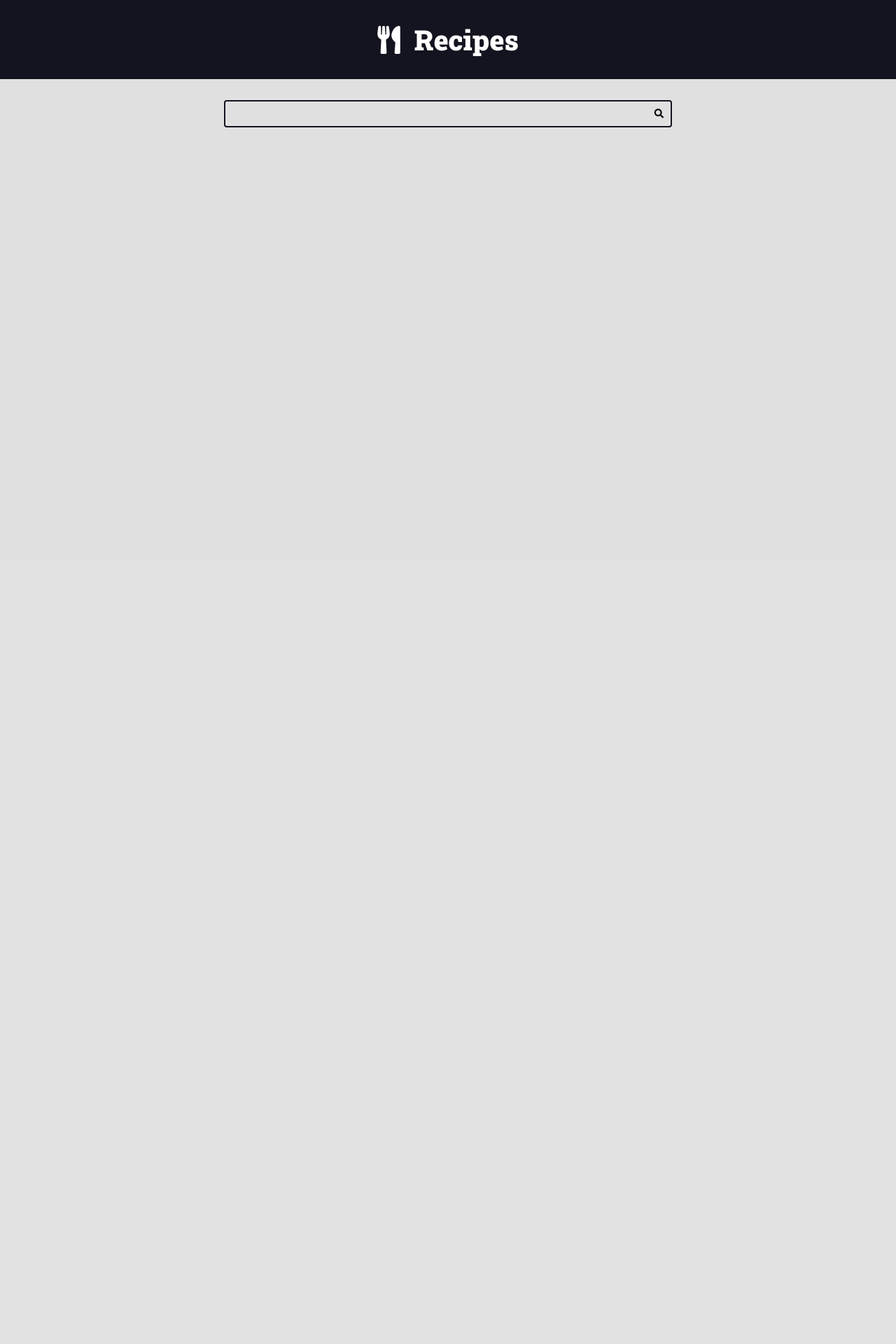
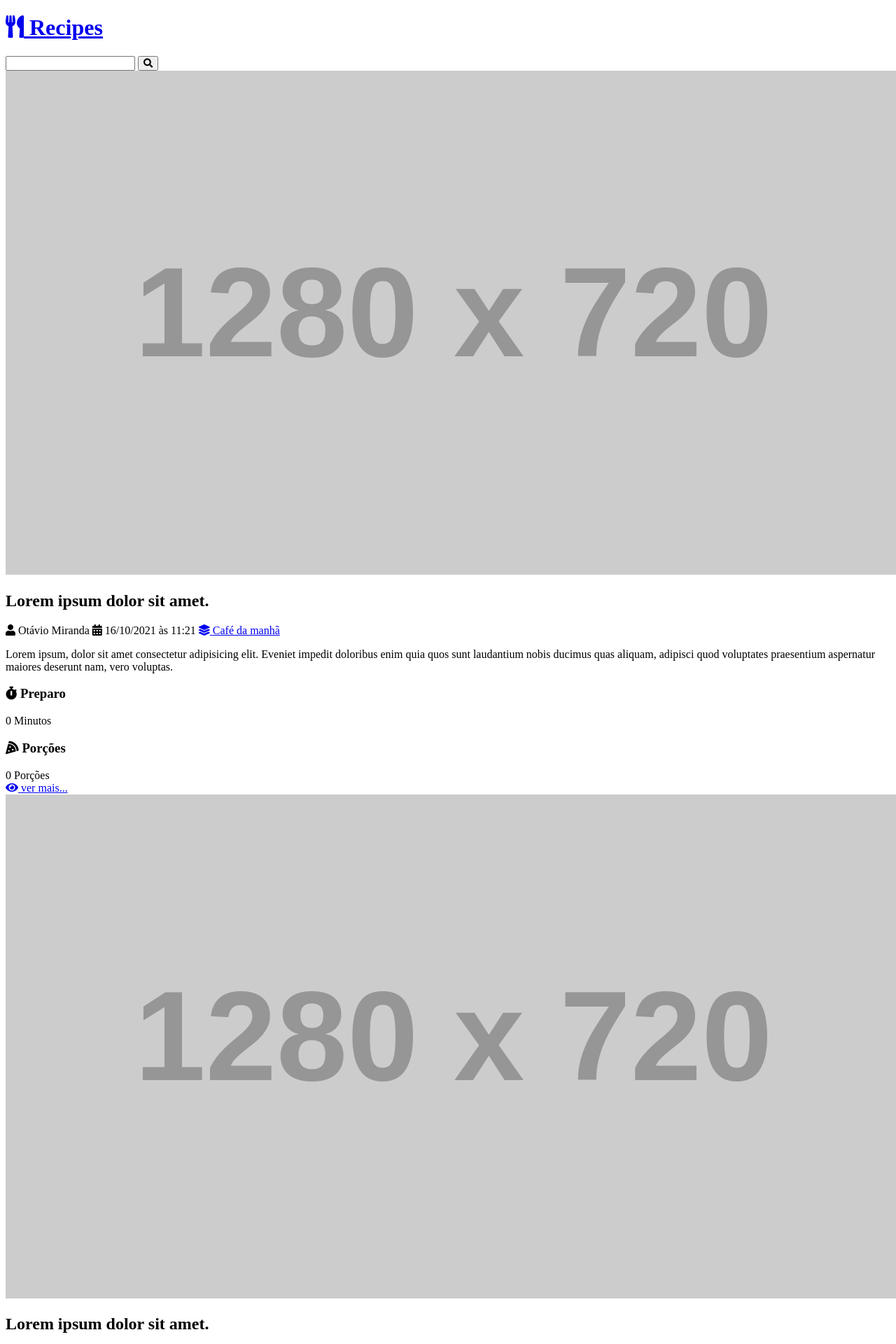
Before and after one commit to PedroTomasini/curso-django-projeto1, a Django app: page / in a window 1280 px wide. Shown: the top 1920 px of the page at 70% size. Before the commit the page ends 182 px from the top, so only its background shows below. Run offline with Django 5.2, Linux system fonts and the light colour scheme; grey boxes labelled with a size stand in for pictures from a placeholder-image service; some libraries are stand-ins or nearby versions.

Commit message:
criando card para ceitas

```diff
--- a/core/settings.py
+++ b/core/settings.py
@@ -117,6 +117,9 @@
 # https://docs.djangoproject.com/en/5.1/howto/static-files/
 
 STATIC_URL = 'static/'
+STATICFILES_DIRS = [
+    BASE_DIR / 'base_static'
+]
 
 # Default primary key field type
 # https://docs.djangoproject.com/en/5.1/ref/settings/#default-auto-field
--- a/recipes/templates/recipes/pages/home.html
+++ b/recipes/templates/recipes/pages/home.html
@@ -2,14 +2,20 @@
 
 <body>
     {% include "recipes/partials/header.html" %}
+    {% include "recipes/partials/search.html" %}
 
-    <div class="search-container">
-    <div class="container">
-        <form action="" class="search-form">
-            <input type="search" class="search-input" name="search">
-            <button type="submit" class="search-button"><i class="fas fa-search"></i></button>
-        </form>
-    </div>
+    <main class="main-content-container">
+        <div class="main-content main-content-list container">
+            {% include 'recipes/partials/recipe.html' %}
+            {% include 'recipes/partials/recipe.html' %}
+            {% include 'recipes/partials/recipe.html' %}
+            {% include 'recipes/partials/recipe.html' %}
+            {% include 'recipes/partials/recipe.html' %}
+            {% include 'recipes/partials/recipe.html' %}
+        </div>
+    </main>
+
+    {% include 'recipes/partials/footer.html' %}
 </body>
 
 </html>
--- /dev/null
+++ b/recipes/templates/recipes/partials/footer.html
@@ -0,0 +1,9 @@
+<footer class="main-footer">
+    <div class="developer">
+      <a href="https://www.otaviomiranda.com.br/" target="_blank" rel="noreferrer noopener">By Pedro Tomasini</a>
+    </div>
+
+    <div class="powered">
+      <a href="https://www.djangoproject.com/" target="_blank" rel="noreferrer noopener">Powered by Django</a>
+    </div>
+  </footer>
--- a/recipes/templates/recipes/partials/head.html
+++ b/recipes/templates/recipes/partials/head.html
@@ -1,3 +1,4 @@
+{% load static %}
 <!DOCTYPE html>
 <html lang="pt-br">
 <head>
@@ -10,134 +11,7 @@
     <link rel="preconnect" href="https://fonts.googleapis.com">
     <link rel="preconnect" href="https://fonts.gstatic.com" crossorigin>
     <link href="https://fonts.googleapis.com/css2?family=Roboto+Slab:wght@900&display=swap" rel="stylesheet">
+    <link rel="stylesheet" href="{% static 'recipes/css/styles.css' %}">
+
     <title>Recipes</title>
 </head>
-
-<style>
-    :root {
-        --color-primary: #269fe6;
-        --color-primary-hover: #2086c2;
-        --color-primary-dark: #13141f;
-        --color-primary-dark-hover: #212336;
-        --color-primary-light: #d4ecfa;
-        --color-primary-light-hover: #bdd8e7;
-        --color-white: #fff;
-        --color-black: #000;
-        --color-dark-text: #444;
-        --color-info-light: #cce5ff;
-        --color-debug-light: #cce5ff;
-        --color-success-light: #d4edda;
-        --color-alert-light: #fff3cd;
-        --color-warning-light: #fff3cd;
-        --color-error-light: #f8d7da;
-        --color-info-dark: #4d86c4;
-        --color-debug-dark: #4d86c4;
-        --color-success-dark: #4a9c5d;
-        --color-alert-dark: #927f40;
-        --color-warning-dark: #927f40;
-        --color-error-dark: #da525d;
-        --color-gray-0: #f9f9f9;
-        --color-gray-1: #e0e0e0;
-        --color-gray-2: #c7c7c7;
-        --color-gray-3: #aeaeae;
-        --color-gray-4: #959595;
-        --color-gray-5: #7d7d7d;
-        --color-gray-6: #646464;
-        --color-gray-7: #4b4b4b;
-        --color-gray-8: #323232;
-        --color-gray-9: #191919;
-        --font-primary: sans-serif;
-        --font-headings: 'Roboto Slab', serif;
-        --spacing-gutter-medium: 3rem;
-        --spacing-gutter-large: 4rem;
-    }
-
-    * {
-        margin: 0;
-        padding: 0;
-        box-sizing: border-box;
-    }
-
-    html {
-        font-size: 62.5%;
-    }
-
-    body {
-        font-size: 1.6rem;
-        font-family: var(--font-primary);
-        background: var(--color-gray-1);
-    }
-
-    h1,h2,h3,h4,h5,h6 {
-        font-family: var(--font-headings);
-    }
-
-    .container {
-        max-width: 144rem;
-        margin: 0 auto;
-        padding: var(--spacing-gutter-medium);
-    }
-
-    .main-header-container {
-        background: var(--color-primary-dark);
-    }
-    .main-logo {
-        font-size: 4rem;
-        color: var(--color-white);
-        text-decoration: none;
-        display: flex;
-        flex-flow: row nowrap;
-        align-items: center;
-        justify-content: center;
-        width: fit-content;
-        margin: 0 auto;
-    }
-
-    .main-logo-icon {
-        margin-right: 2rem;
-    }
-
-    .search-form {
-        border: .2rem solid var(--color-primary-dark);
-        max-width: 64rem;
-        margin: 0 auto;
-        border-radius: .4rem;
-        position: relative;
-        transition: all 300ms ease-in-out;
-    }
-
-    .search-input,
-    .search-button {
-        border: none;
-        background: none;
-        outline: none;
-        padding: 1rem;
-        transition: all 300ms ease-in-out;
-    }
-
-    .search-input {
-        width: 100%;
-        padding-right: 3rem;
-    }
-
-    .search-button {
-        position: absolute;
-        top: 0;
-        right: 0;
-    }
-
-    .search-button:focus {
-        outline: 1px solid var(--color-primary);
-        background: rgba(0, 0, 0, .05);
-    }
-
-    .search-form:focus-within {
-        border-color:  var(--color-primary);
-        background-color: var(--color-white);
-    }
-
-    .search-form:focus-within .search-button {
-        color:  var(--color-primary);
-    }
-
-</style>
--- /dev/null
+++ b/recipes/templates/recipes/partials/recipe.html
@@ -0,0 +1,51 @@
+<div class="recipe recipe-list-item">
+    <div class="recipe-cover">
+        <img src="https://fakeimg.pl/1280x720/269fe6/909090" alt="Temporário">
+    </div>
+    <div class="recipe-title-container">
+        <h2 class="recipe-title">Lorem ipsum dolor sit amet.</h2>
+    </div>
+
+    <div class="recipe-author">
+        <span class="recipe-author-item">
+            <i class="fas fa-user"></i>
+            Otávio Miranda
+        </span>
+        <span class="recipe-author-item">
+            <i class="fas fa-calendar-alt"></i>
+            16/10/2021 às 11:21
+        </span>
+        <span class="recipe-author-item">
+            <a href="/recipes/category/cafe-da-manha/">
+                <i class="fas fa-layer-group"></i>
+                <span>Café da manhã</span>
+            </a>
+        </span>
+    </div>
+    <div class="recipe-content">
+        <p>Lorem ipsum, dolor sit amet consectetur adipisicing elit. Eveniet impedit doloribus enim quia quos sunt laudantium nobis ducimus quas aliquam, adipisci quod voluptates praesentium aspernatur maiores deserunt nam, vero voluptas.</p>
+    </div>
+
+    <div class="recipe-meta-container">
+        <div class="recipe-meta recipe-preparation">
+            <h3 class="recipe-meta-title"><i class="fas fa-stopwatch"></i> Preparo</h3>
+            <div class="recipe-meta-text">
+                0 Minutos
+            </div>
+        </div>
+        <div class="recipe-meta recipe-servings">
+            <h3 class="recipe-meta-title"><i class="fas fa-pizza-slice"></i> Porções</h3>
+            <div class="recipe-meta-text">
+                0 Porções
+            </div>
+        </div>
+    </div>
+
+    <footer class="recipe-footer">
+        <a class="recipe-read-more button button-dark button-full-width" href="/recipes/3/">
+            <i class="fas fa-eye"></i>
+            <span>ver mais...</span>
+        </a>
+    </footer>
+
+</div>
--- /dev/null
+++ b/recipes/templates/recipes/partials/search.html
@@ -0,0 +1,8 @@
+<div class="search-container">
+    <div class="container">
+        <form action="" class="search-form">
+            <input type="search" class="search-input" name="search">
+            <button type="submit" class="search-button"><i class="fas fa-search"></i></button>
+        </form>
+    </div>
+</div>
```
Also changed, not shown: base_static/global/css/global-style.css (added), core/urls.py (line endings or trailing spaces).
